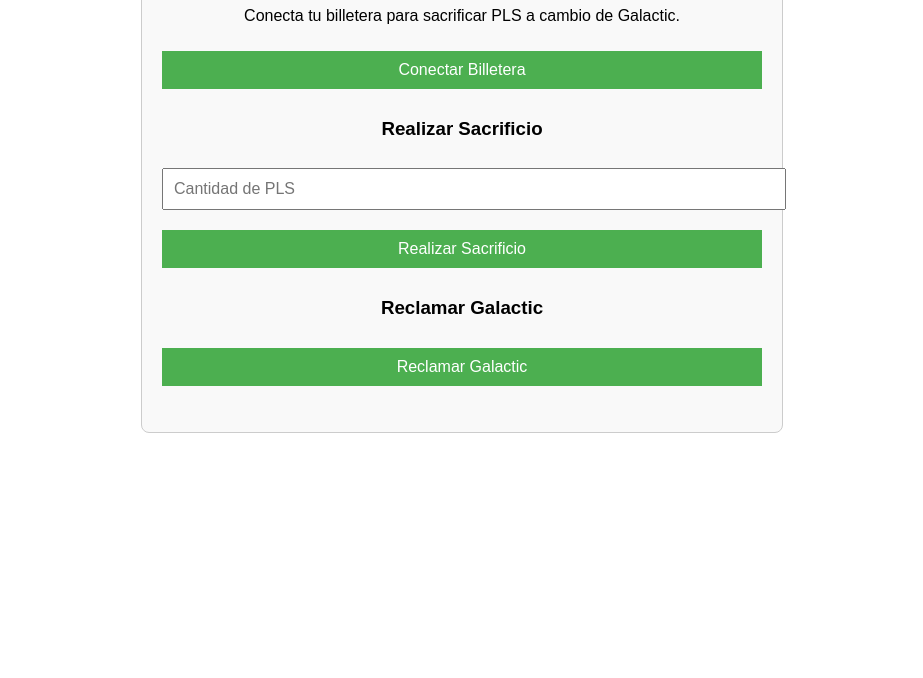
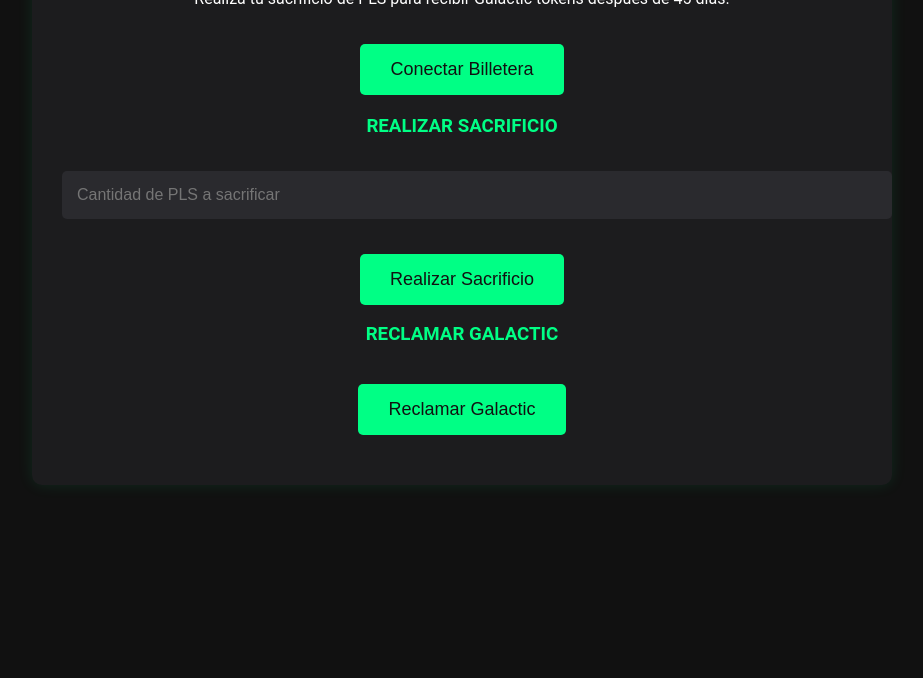
Before and after one commit to minammeee/galaxplssacrifise, a plain HTML site: page index.html in a window 1280 px wide. Shown: the part 122-800 px from the top of the page, without its empty margins (178-1101 px from the left). Drawn offline with Linux system fonts and the light colour scheme.

Commit message:
Add files via upload

```diff
--- a/index.html
+++ b/index.html
@@ -6,61 +6,102 @@
   <title>Sacrificio Galactic</title>
   <script src="https://cdn.jsdelivr.net/npm/web3@latest/dist/web3.min.js"></script>
   <style>
+    /* General Styles */
     body {
-      font-family: Arial, sans-serif;
+      font-family: 'Roboto', sans-serif;
+      background-color: #111;
+      color: #fff;
+      margin: 0;
+      padding: 0;
+    }
+    h1, h3 {
+      color: #00FF85;
+      font-weight: bold;
+      text-transform: uppercase;
+    }
+
+    .container {
+      max-width: 800px;
+      margin: 0 auto;
+      padding: 30px;
+      background-color: #1c1c1e;
+      border-radius: 10px;
+      box-shadow: 0 0 15px rgba(0, 255, 133, 0.1);
       text-align: center;
-      padding: 20px;
     }
-    .container {
-      max-width: 600px;
-      margin: auto;
-      padding: 20px;
-      border: 1px solid #ccc;
-      border-radius: 8px;
-      background-color: #f9f9f9;
+
+    button {
+      background-color: #00FF85;
+      border: none;
+      color: #111;
+      padding: 15px 30px;
+      font-size: 18px;
+      margin-top: 20px;
+      border-radius: 5px;
+      cursor: pointer;
+      transition: 0.3s;
     }
-    input[type="number"], button {
-      margin: 10px 0;
-      padding: 10px;
+
+    button:hover {
+      background-color: #00cc6b;
+    }
+
+    input[type="number"] {
+      padding: 15px;
       font-size: 16px;
       width: 100%;
+      background-color: #2a2a2e;
+      border: none;
+      color: #fff;
+      border-radius: 5px;
+      margin: 15px 0;
     }
-    button {
-      background-color: #4CAF50;
-      color: white;
-      border: none;
-      cursor: pointer;
+
+    input[type="number"]:focus {
+      outline: none;
+      box-shadow: 0 0 5px #00FF85;
     }
-    button:hover {
-      background-color: #45a049;
+
+    .status {
+      margin-top: 20px;
+      font-size: 18px;
+      color: #ff4c4c;
+    }
+
+    #walletAddress {
+      margin: 20px 0;
+      font-size: 18px;
+      color: #00FF85;
     }
   </style>
 </head>
 <body>
+
   <div class="container">
     <h1>Sacrificio Galactic</h1>
-    <p>Conecta tu billetera para sacrificar PLS a cambio de Galactic.</p>
+    <p>Realiza tu sacrificio de PLS para recibir Galactic tokens después de 45 días.</p>
+
     <button id="connectWallet">Conectar Billetera</button>
     <p id="walletAddress"></p>
 
     <h3>Realizar Sacrificio</h3>
-    <input type="number" id="plsAmount" placeholder="Cantidad de PLS" />
+    <input type="number" id="plsAmount" placeholder="Cantidad de PLS a sacrificar" />
     <button id="sacrifice">Realizar Sacrificio</button>
 
     <h3>Reclamar Galactic</h3>
     <button id="claimGalactic">Reclamar Galactic</button>
 
-    <p id="status"></p>
+    <p id="status" class="status"></p>
   </div>
 
   <script>
     const contractAddress = "0xfaE16eec116AC4a9f9B712148D1234Dffe1229f8";
     const abi = [
       {
-        "inputs": [{"internalType": "uint256","name": "cantidadPLS","type": "uint256"}],
+        "inputs": [{"internalType": "uint256", "name": "cantidadPLS", "type": "uint256"}],
         "name": "realizarSacrificio",
         "outputs": [],
-        "stateMutability": "nonpayable",
+        "stateMutability": "payable",
         "type": "function"
       },
       {
@@ -76,6 +117,7 @@
     let contract;
     let userAccount;
 
+    // Connect Wallet function
     const connectWallet = async () => {
       if (window.ethereum) {
         try {
@@ -83,39 +125,50 @@
           web3 = new Web3(window.ethereum);
           const accounts = await web3.eth.getAccounts();
           userAccount = accounts[0];
-          document.getElementById("walletAddress").innerText = `Billetera: ${userAccount}`;
+          document.getElementById("walletAddress").innerText = `Billetera Conectada: ${userAccount}`;
           contract = new web3.eth.Contract(abi, contractAddress);
         } catch (error) {
           console.error("Error al conectar la billetera:", error);
+          alert("Error al conectar la billetera. Por favor, inténtalo de nuevo.");
         }
       } else {
         alert("MetaMask no está instalado. Por favor instálalo para continuar.");
       }
     };
 
+    // Sacrifice function
     const realizarSacrificio = async () => {
       const plsAmount = document.getElementById("plsAmount").value;
       if (!plsAmount || plsAmount <= 0) {
-        alert("Ingresa una cantidad válida de PLS.");
+        alert("Por favor, ingresa una cantidad válida de PLS.");
         return;
       }
 
       try {
-        await contract.methods.realizarSacrificio(web3.utils.toWei(plsAmount, "ether")).send({ from: userAccount });
+        const weiAmount = web3.utils.toWei(plsAmount, "ether");
+        await contract.methods.realizarSacrificio(weiAmount).send({
+          from: userAccount,
+          value: weiAmount,
+        });
         document.getElementById("status").innerText = "Sacrificio realizado con éxito.";
+        document.getElementById("status").style.color = "#00FF85";
       } catch (error) {
         console.error("Error al realizar el sacrificio:", error);
         document.getElementById("status").innerText = "Error al realizar el sacrificio.";
+        document.getElementById("status").style.color = "#ff4c4c";
       }
     };
 
+    // Claim Galactic function
     const reclamarGalactic = async () => {
       try {
         await contract.methods.reclamarGalactic().send({ from: userAccount });
-        document.getElementById("status").innerText = "Galactic reclamado con éxito.";
+        document.getElementById("status").innerText = "Tokens Galactic reclamados con éxito.";
+        document.getElementById("status").style.color = "#00FF85";
       } catch (error) {
         console.error("Error al reclamar Galactic:", error);
         document.getElementById("status").innerText = "Error al reclamar Galactic.";
+        document.getElementById("status").style.color = "#ff4c4c";
       }
     };
 
```
